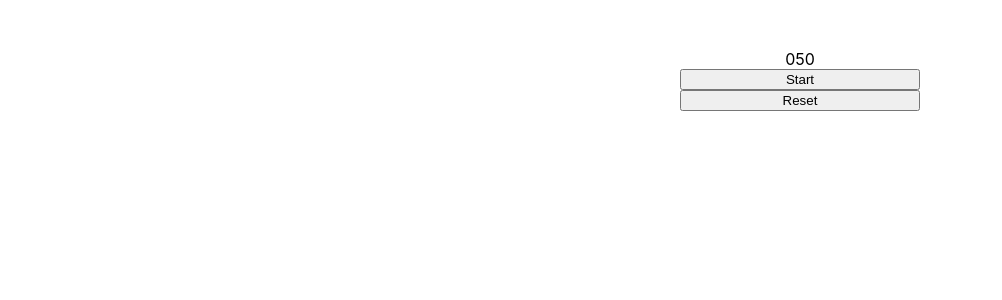
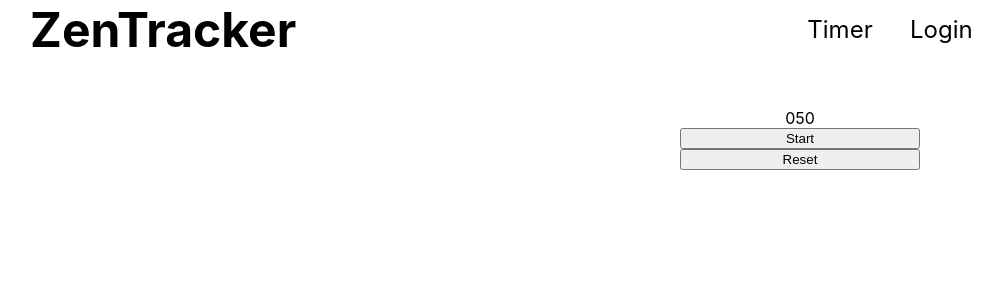
Before and after one commit to no-self-required/ZenTracker, a React (Create React App) app in the folder tracker/: page / in a window 1280 px wide. Shown: the top 300 px of the page, without its empty margins (120-1122 px from the left). Built offline with nearby package versions, Linux system fonts and the light colour scheme.

Commit message:
add placeholder navbar

```diff
--- a/tracker/src/App.js
+++ b/tracker/src/App.js
@@ -1,8 +1,10 @@
 import './App.css';
+import Nav from './components/Nav';
 import Main from './components/Main';
 function App() {
   return (
     <div className="App">
+      <Nav></Nav>
       <Main></Main>
     </div>
   );
--- /dev/null
+++ b/tracker/src/components/Nav.jsx
@@ -0,0 +1,16 @@
+import React from "react";
+import "../styling/nav.scss";
+
+function Nav() {
+  return (
+    <div className="navbar">
+      <div id="navbar-logo">ZenTracker</div>
+      <nav id="navbar-links">
+        <div>Timer</div>
+        <div>Login</div>
+      </nav>
+    </div>
+  );
+}
+
+export default Nav;
--- /dev/null
+++ b/tracker/src/styling/nav.scss
@@ -0,0 +1,20 @@
+.navbar {
+  display: flex;
+  justify-content: space-between;
+  margin-left: 150px;
+  margin-right: 150px;
+
+  #navbar-logo {
+    font-size: 48px;
+    font-weight: bold;
+  }
+
+  #navbar-links {
+    display: flex;
+    flex-direction: row;
+    align-items: center;
+    justify-content: space-evenly;
+    width: 10em;
+    font-size: 24px;
+  }
+}
```
